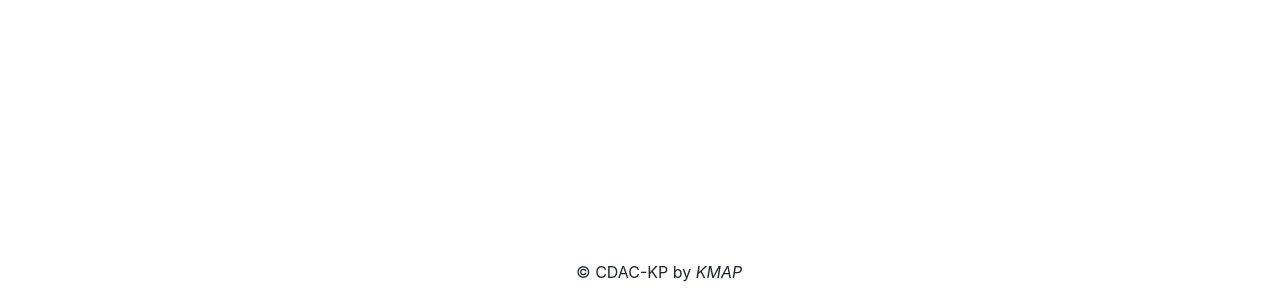
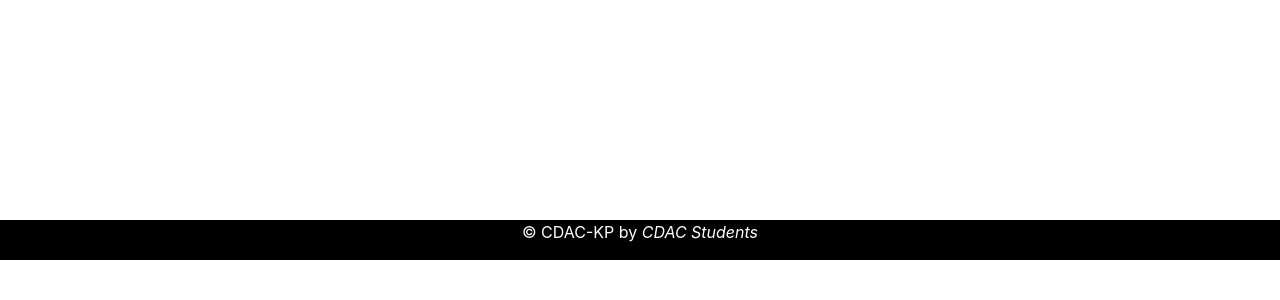
Before and after one commit to DAC09-46-50-79/CMS, an Angular app: page / in a window 1280 px wide. Shown: the part 540-840 px from the top of the page. After the commit the page ends 800 px from the top, so only its background shows below. Built offline with nearby package versions, Linux system fonts and the light colour scheme.

Commit message:
Footer added v3

```diff
--- a/src/app/Shared/footer/footer.component.css
+++ b/src/app/Shared/footer/footer.component.css
@@ -1,4 +1,11 @@
 #footerText{
-    margin-left: 45vw;
-    margin-top: 100vh;
+    /* margin-left: 45vw;
+    margin-top: 100vh; */
+    position: fixed;
+    left: 0;
+    background-color: black;
+    color: white;
+    bottom: 0;
+    width: 100%;
+    text-align: center;
 }
--- a/src/app/Shared/footer/footer.component.html
+++ b/src/app/Shared/footer/footer.component.html
@@ -1 +1,3 @@
-<p id="footerText">© CDAC-KP by <i>KMAP</i></p>
+<div id="footerText">
+    <p>© CDAC-KP by <i>CDAC Students</i></p>
+</div>
```
